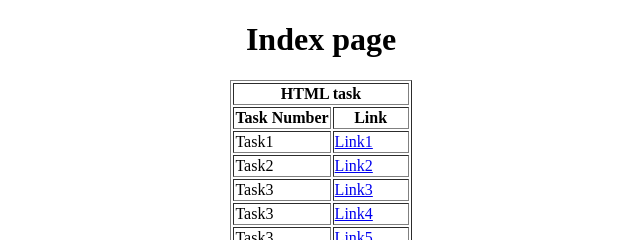
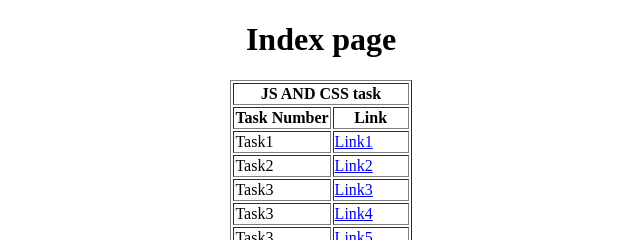
Before and after one commit to thanshita/bs-and-js-tasks, a plain HTML site: page index.html in a window 1280 px wide. Shown: the top 240 px of the page, 319-959 px from the left. Drawn offline with Linux system fonts and the light colour scheme.

Commit message:
Update index.html

```diff
--- a/index.html
+++ b/index.html
@@ -10,7 +10,7 @@
         <h1>Index page</h1>
         <table border="1">
             <tr>
-                <th colspan="2">HTML task</th>
+                <th colspan="2">JS AND CSS task</th>
             </tr>
             <tr>
                 <th>Task Number</th>
```
